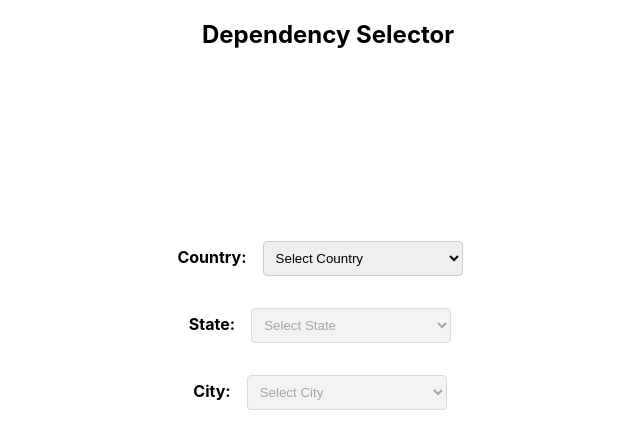
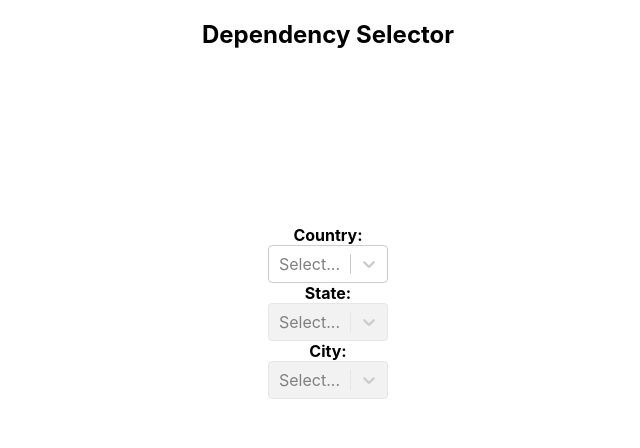
Before and after one commit to mvaibhav131/dependency_selector, a React (Create React App) app: page / in a window 1280 px wide. Shown: the top 448 px of the page, without its empty margins (312-952 px from the left). Built offline with nearby package versions, Linux system fonts and the light colour scheme.

Commit message:
:sparkles: selector function done()

```diff
--- a/src/component/Selector.jsx
+++ b/src/component/Selector.jsx
@@ -1,90 +1,90 @@
+
+
 import React, { useState } from 'react';
 import data from '../data/MOCK_DATA.json';
+import Select from 'react-select';
 import './selector.scss';
 
 const DependencySelector = () => {
-    const [selectedCountry, setSelectedCountry] = useState('');
-    const [selectedState, setSelectedState] = useState('');
-    const [selectedCity, setSelectedCity] = useState('');
+  const [selectedCountry, setSelectedCountry] = useState(null);
+  const [selectedState, setSelectedState] = useState(null);
+  const [selectedCity, setSelectedCity] = useState(null);
 
-    const handleCountryChange = (event) => {
-      setSelectedCountry(event.target.value);
-      setSelectedState('');
-      setSelectedCity('');
+  const handleCountryChange = (selectedOption) => {
+    setSelectedCountry(selectedOption);
+    setSelectedState(null);
+    setSelectedCity(null);
   };
 
-    const handleStateChange = (event) => {
-      setSelectedState(event.target.value);
-      setSelectedCity('');
+  const handleStateChange = (selectedOption) => {
+    setSelectedState(selectedOption);
+    setSelectedCity(null);
   };
 
-    const handleCityChange = (event) => {
-      setSelectedCity(event.target.value);
+  const handleCityChange = (selectedOption) => {
+    setSelectedCity(selectedOption);
   };
+
+  const countryOptions = data.map((item) => ({
+    value: item.countries.name,
+    label: item.countries.name,
+  }));
+
+  const stateOptions =
+    selectedCountry &&
+    data
+      .find((item) => item.countries.name === selectedCountry.value)
+      ?.countries.state.name.map((state) => ({
+        value: state,
+        label: state,
+      }));
+
+  const cityOptions =
+    selectedState &&
+    data
+      .find((item) => item.countries.name === selectedCountry.value)
+      ?.countries.state.cities.map((city) => ({
+        value: city,
+        label: city,
+      }));
 
   return (
     <div className="container">
       <div className="selector">
         <label className="label">Country:</label>
-          <select
+        <Select
           value={selectedCountry}
           onChange={handleCountryChange}
-            className="select"
-          >
-            <option value="">Select Country</option>
-            {data.map((item, index) => (
-              <option key={index} value={item.countries.name}>
-                {item.countries.name}
-              </option>
-            ))}
-          </select>
+          options={countryOptions}
+          isClearable
+        />
       </div>
 
       <div className="selector">
         <label className="label">State:</label>
-          <select
+        <Select
           value={selectedState}
           onChange={handleStateChange}
-            className="select"
-            disabled={!selectedCountry}
-          >
-            <option value="">Select State</option>
-            {selectedCountry &&
-              data
-                .find((item) => item.countries.name === selectedCountry)
-                .countries.state.name.map((state, index) => (
-                  <option key={index} value={state}>
-                    {state}
-                  </option>
-                ))}
-          </select>
+          options={stateOptions}
+          isClearable
+          isDisabled={!selectedCountry}
+        />
       </div>
 
       <div className="selector">
         <label className="label">City:</label>
-          <select
+        <Select
           value={selectedCity}
           onChange={handleCityChange}
-            className="select"
-            disabled={!selectedState}
-          >
-            <option value="">Select City</option>
-            {selectedState &&
-              data
-                .find((item) => item.countries.name === selectedCountry)
-                .countries.state.cities.map((city, index) => (
-                  <option key={index} value={city}>
-                    {city}
-                  </option>
-                ))}
-          </select>
+          options={cityOptions}
+          isClearable
+          isDisabled={!selectedState}
+        />
       </div>
 
       {selectedCity && (
         <div className="selected-city">
-            <p behavior="" direction="right">Selected Country: {selectedCountry}</p>
-            <p behavior="" direction="right">Selected State: {selectedState}</p>
-            <p behavior="" direction="right">Selected City: {selectedCity}</p>
+          Selected City: {selectedCity.label} ({selectedState.label}, {selectedCountry.label})
         </div>
       )}
     </div>
```
Lines whose indentation alone changed are shown as unchanged.
